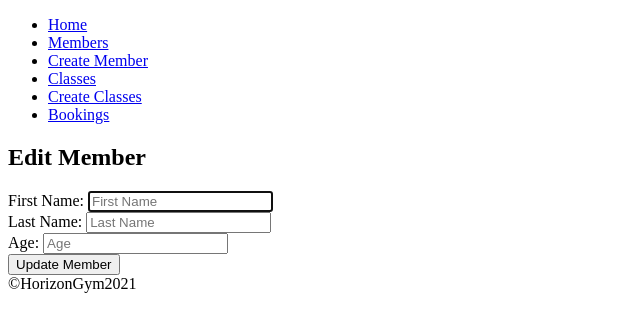
After one commit to RossBrown22/horizon_gym_solo_project, a Flask app: template templates/members/edit.html in a window 1280 px wide. The commit adds this page. Shown: the top 332 px of the page, without its empty margins (0-640 px from the left). Run offline with Flask 2, Linux system fonts and the light colour scheme; the template is opened without the code that fills it, so the values that code supplies are empty.

Commit message:
added an edit function for members

```diff
--- a/templates/create_members/index.html
+++ b/templates/create_members/index.html
@@ -15,7 +15,7 @@
     <input type="text" placeholder="Enter Age" name="age" id="age" required>
     <hr>
 
-    <button type="submit" class="registerbtn">Register</button>
+    <button type="submit" class="registerbtn">Create New Member</button>
   </div>
 </form>
 
--- /dev/null
+++ b/templates/members/edit.html
@@ -0,0 +1,21 @@
+{% extends 'base.html' %}
+{% block content %}
+<form action="/members/{{ member.id }}/update" method="post">
+    <h1>Edit Member</h1>
+    <div>
+      <label for="first_name">First Name:</label>
+      <input type="text" id="first_name" name="first_name" value="{{ member.first_name }}" placeholder="First Name" required autofocus>
+    </div>
+    <div>
+        <label for="last_name">Last Name:</label>
+        <input type="text" id="last_name" name="last_name" value="{{ member.last_name }}" placeholder="Last Name" required autofocus>
+      </div>
+      <div>
+        <label for="age">Age:</label>
+        <input type="text" id="age" name="age" value="{{ member.age }}" placeholder="Age" required autofocus>
+      </div>
+
+    <button type="submit">Update Member</button>
+
+  </form>
+{% endblock content %}
--- a/templates/members/index.html
+++ b/templates/members/index.html
@@ -10,7 +10,7 @@
   </tr>
   {% for member in members %}
   <tr>
-    <td><a href="/members/{{ member.id }}"> {{member.first_name}} {{ member.last_name }}</a></td>
+    <td><a href="/members/{{ member.id }}"> {{member.first_name}} {{ member.last_name }}</a> <a href="/members/{{ member.id }}/edit">Edit</a></td>
   </tr>
   {% endfor %}
 </table>
--- a/templates/members/show.html
+++ b/templates/members/show.html
@@ -1,7 +1,7 @@
 {% extends 'base.html' %}
 
 {% block content %}
-<h1> {{member.first_name}} {{member.last_name}} </h1>
+<h1> {{member.first_name}} {{member.last_name}}, {{ member.age }}</h1>
 
 <h3>Attending:</h3>
 <ul>
```
Also changed, not shown: controllers/member_controller.py (+14 -0 lines).
